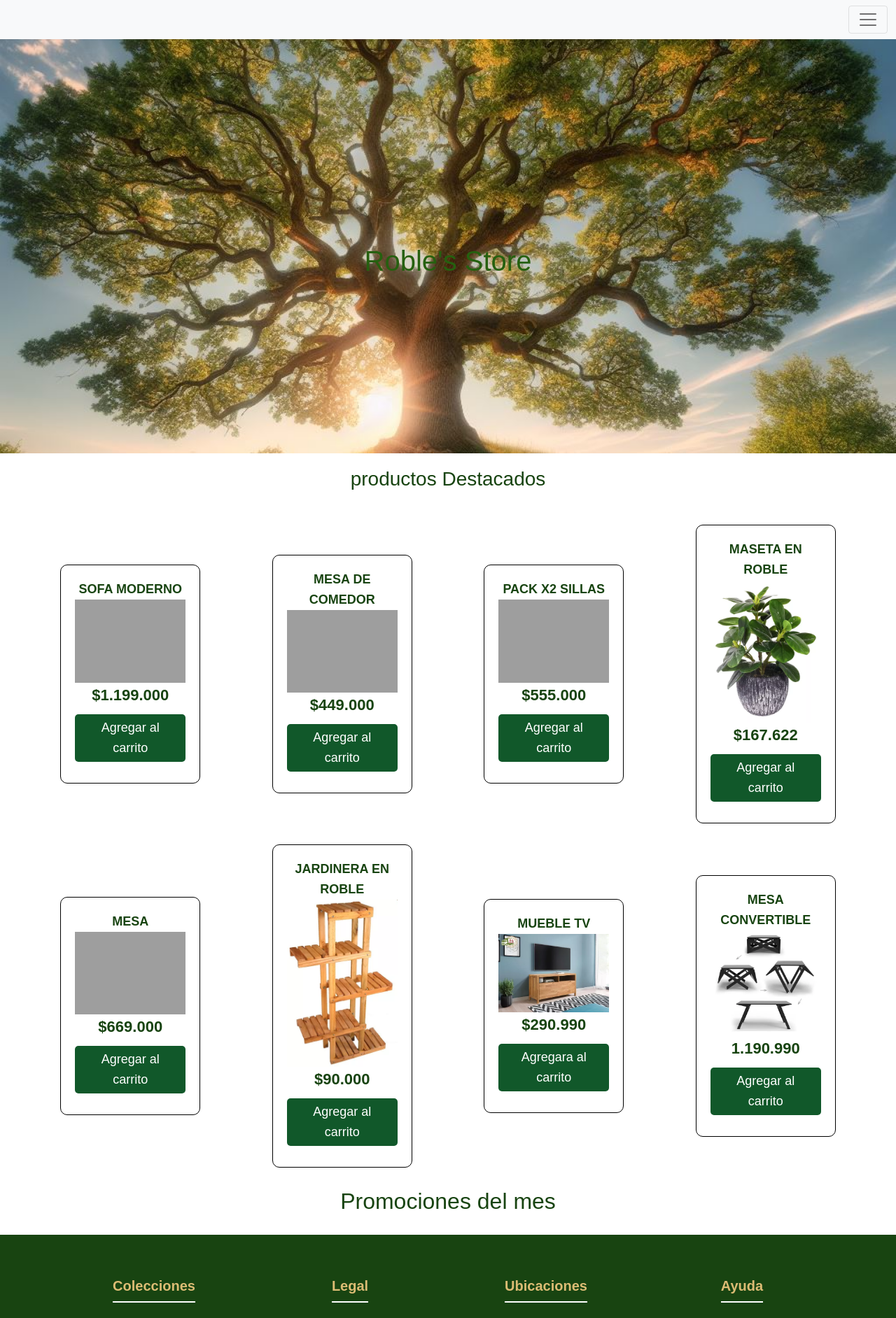
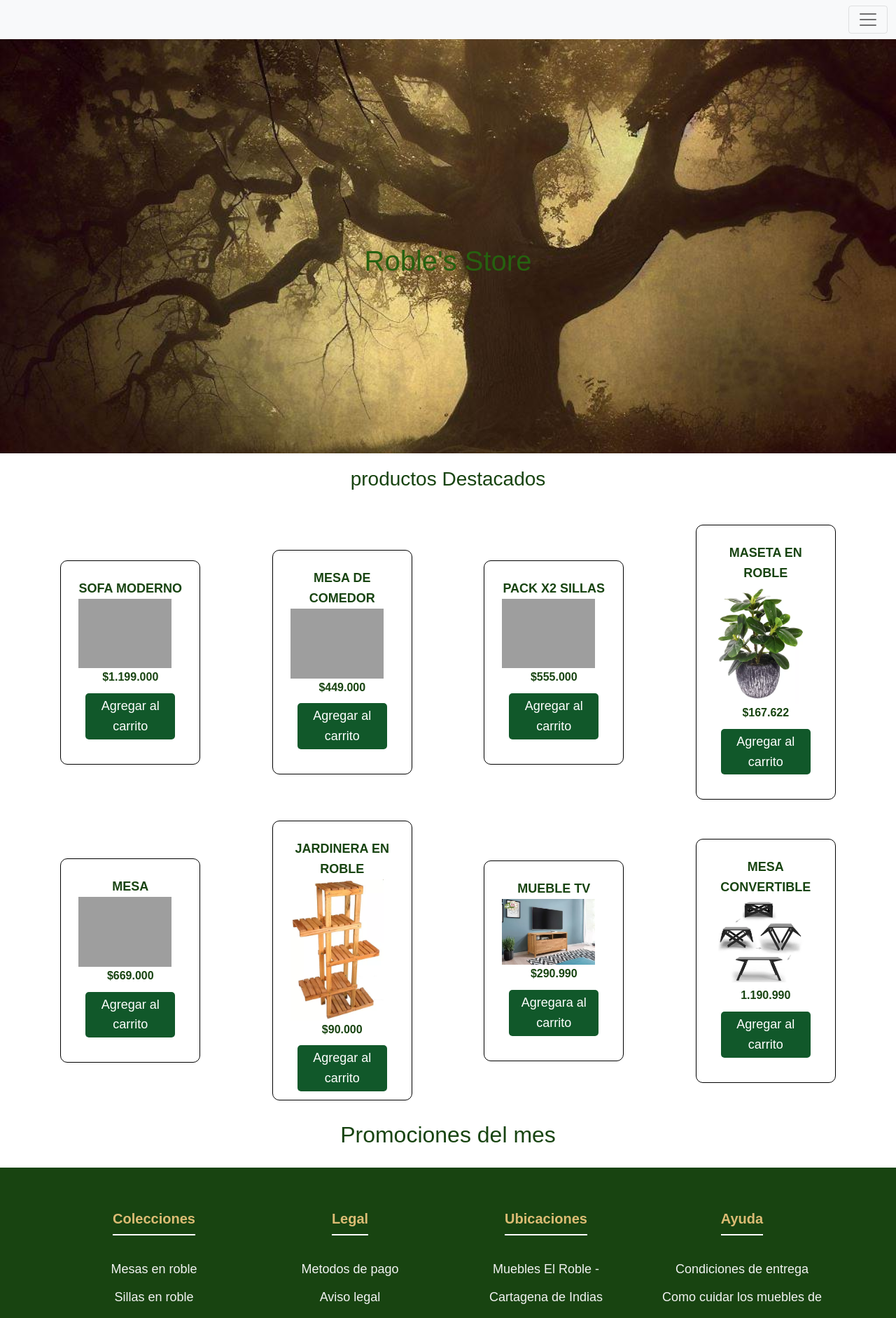
Before and after one commit to 11julio11/roble_store, a PHP site: page / in a window 1280 px wide. Shown: the top 1884 px of the page at 70% size. Run offline with PHP 8.4, Linux system fonts and the light colour scheme; grey boxes are pictures that could not be loaded.

Commit message:
cambio 29/11/23

```diff
--- a/css/index.css
+++ b/css/index.css
@@ -20,7 +20,7 @@
 
 /* Estilos para el encabezado */
 header{
-  background-image: url(../img/ROBLE2.jpeg);
+  background-image: url(..//img/roble.jpeg);
   background-repeat: no-repeat;
   background-position: center center;
   background-size: cover;
@@ -67,23 +67,27 @@
   grid-row-gap: 30px;
   /* width: 60%; */
   width: 100%;
+  height: 100%;
   transition: .3s;
 }
 .contenedor .contenedor-items .item{
   max-width: 200px;
+  max-height: 400px;
   margin: auto;
   border: 1px solid #000000;
   border-radius: 10px;
-  padding: 20px;
+  padding: 25px;
   transition: .3s;
 }
 .contenedor .contenedor-items .item .img-item{
-  width: 100%;
-  height: 100%;
+  width: 90%;
+  height: 90%;
 }
+
+
 .contenedor .contenedor-items .item:hover{
   box-shadow: 0 0 10px #184411;
-  scale: 1.1;
+  scale: 1.0;
 }
 .contenedor .contenedor-items .item .titulo-item{
   display: block;
@@ -95,16 +99,17 @@
   display: block;
   text-align: center;
   font-weight: bold;
-  font-size: 22px;
+  font-size: 16px;
 }
 
 .contenedor .contenedor-items .item .boton-item{
   display: block;
-  margin: 10px auto;
+  margin: 10px ;
   border: none;
   background-color: rgb(17, 88, 42);
   color: #fff;
-  padding: 5px 15px;
+  padding: 4px;
+  height: auto;
   border-radius: 5px;
   cursor: pointer;
 }
--- a/index.html
+++ b/index.html
@@ -4,6 +4,8 @@
     <meta charset="UTF-8" />
     <meta name="viewport" content="width=device-width, initial-scale=1.0" />
     <title>Roble's store</title>
+    <!-- Google Fonts Link For Icons -->
+    <link rel="stylesheet" href="https://fonts.googleapis.com/css2?family=Material+Symbols+Rounded:opsz,wght,FILL,GRAD@48,400,0,0" />
     <link href='https://unpkg.com/boxicons@2.1.1/css/boxicons.min.css' rel='stylesheet'>
     <link rel="stylesheet" href="https://cdnjs.cloudflare.com/ajax/libs/font-awesome/6.2.1/css/all.min.css" integrity="sha512-MV7K8+y+gLIBoVD59lQIYicR65iaqukzvf/nwasF0nqhPay5w/9lJmVM2hMDcnK1OnMGCdVK+iQrJ7lzPJQd1w==" crossorigin="anonymous" referrerpolicy="no-referrer" />
     <link href="https://cdn.jsdelivr.net/npm/bootstrap@5.1.3/dist/css/bootstrap.min.css" rel="stylesheet" integrity="sha384-1BmE4kWBq78iYhFldvKuhfTAU6auU8tT94WrHftjDbrCEXSU1oBoqyl2QvZ6jIW3" crossorigin="anonymous">
@@ -93,7 +95,7 @@
 
         <div class="item">
           <span class="titulo-item">Mesa</span>
-          <img src="https://www.pullman.com.co/uploads/pullman/product_images/1403/medium/mesa-de-comedor-italia-6-puestos_gndqD.jpg" alt="" class="img-item">
+          <img src="https://www.pullman.com.co/uploads/pullman/product_images/1403/medium/mesa-de-comedor-italia-6-puestos_gndqD.jpg" alt="" width="90px" height="90px" class="img-item">
           <span class="precio-item">$669.000</span>
           <button class="boton-item">Agregar al carrito</button>
         </div>
@@ -172,6 +174,7 @@
 
 </section>
 <h2 style="text-align: center">Promociones del mes</h2>
+
 
 
 <!--<section class="nav-prom">
```
Also changed, not shown: 1 other file.
